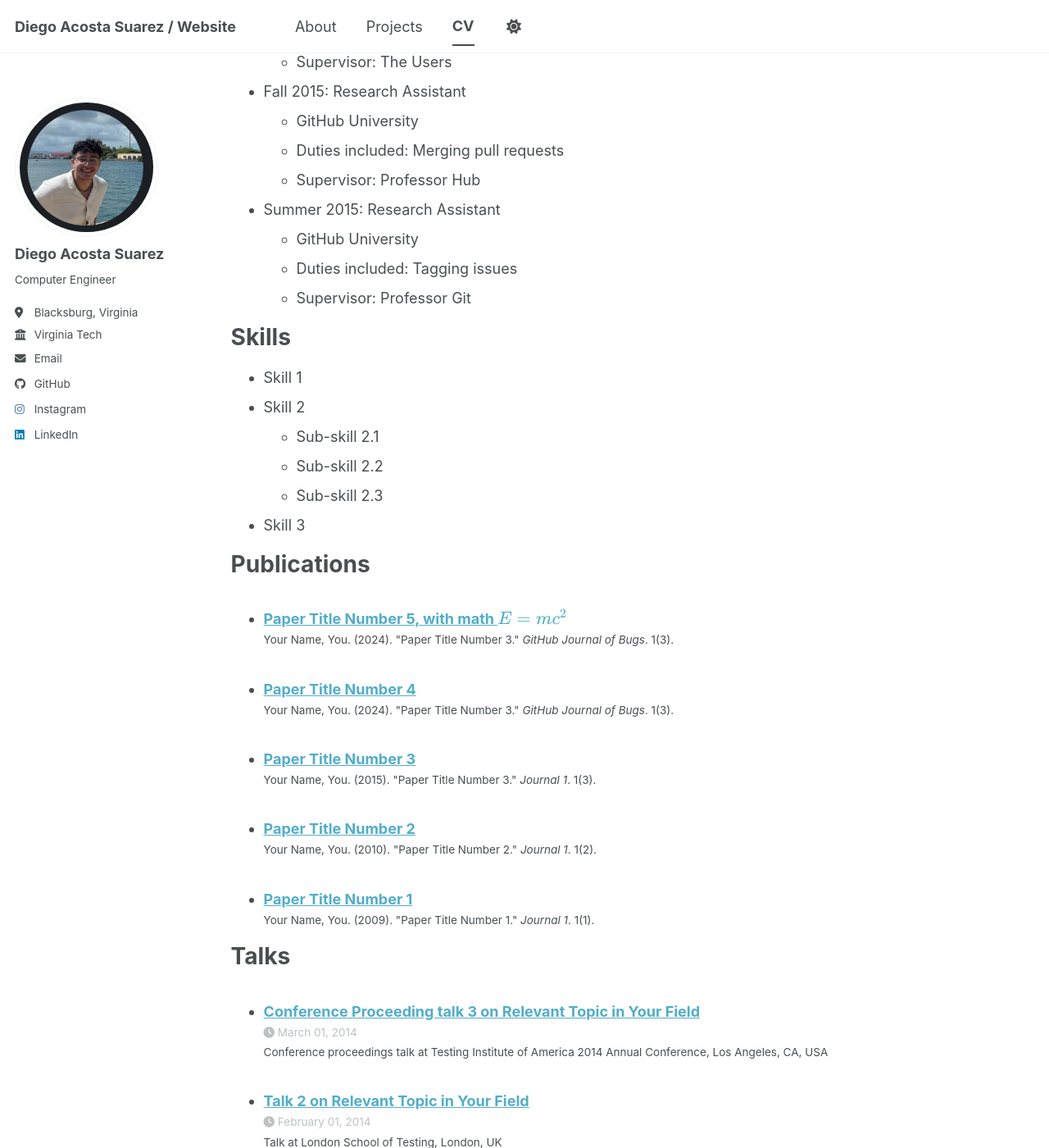
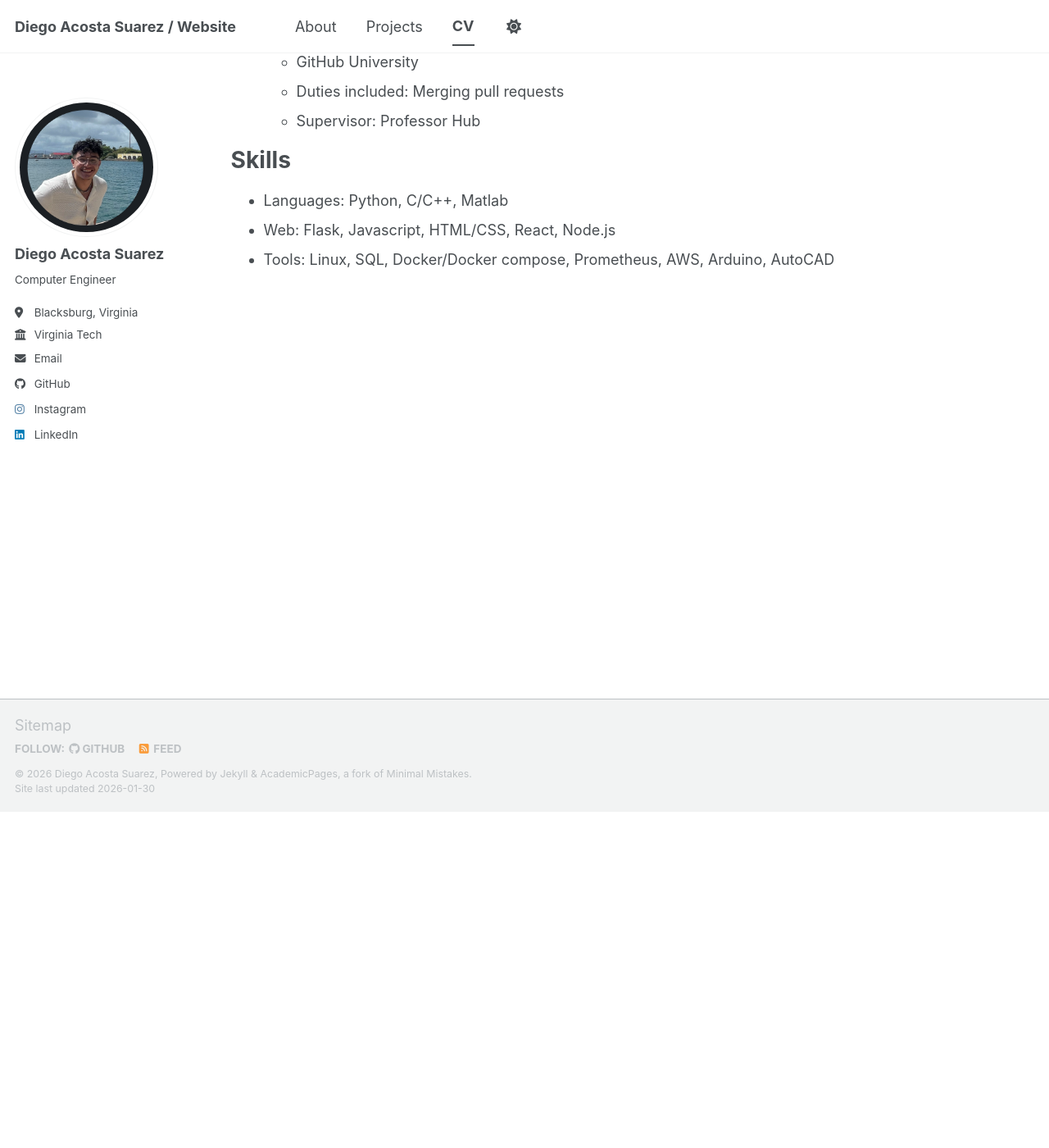
Before and after one commit to diegosuarez1/diegosuarez1.github.io, a Jekyll site: the page built from _pages/cv.md, in a window 1280 px wide and 1400 px high, scrolled down 410 px. Shown: the whole window at 82% size. Built offline with Jekyll 4.4.1, drawn with Linux system fonts in a browser that asks for light colours; a script bundle is joined from its source files by our own code; library files that are not in the unit come from our copies; some of the changed text lies outside the part shown.

Commit message:
final submission added cv and fixed typo in projects section 1

```diff
--- a/_pages/cv.md
+++ b/_pages/cv.md
@@ -11,54 +11,22 @@
 
 Education
 ======
-* Ph.D in Version Control Theory, GitHub University, 2018 (expected)
-* M.S. in Jekyll, GitHub University, 2014
-* B.S. in GitHub, GitHub University, 2012
+* B.S. in Computer Engineering, Virginia Tech, 2027
 
 Work experience
 ======
-* Spring 2024: Academic Pages Collaborator
-  * GitHub University
-  * Duties includes: Updates and improvements to template
-  * Supervisor: The Users
+* Fall 2025: Inspirefly
+  * Virginia Tech University
+  * Duties includes: Designing a Low Powered GNSS module
+  * Supervisor: Leads and Captains of departments
 
-* Fall 2015: Research Assistant
+* Fall 2025: MITRE Internship
   * GitHub University
   * Duties included: Merging pull requests
   * Supervisor: Professor Hub
 
-* Summer 2015: Research Assistant
-  * GitHub University
-  * Duties included: Tagging issues
-  * Supervisor: Professor Git
-
 Skills
 ======
-* Skill 1
-* Skill 2
-  * Sub-skill 2.1
-  * Sub-skill 2.2
-  * Sub-skill 2.3
-* Skill 3
-
-Publications
-======
-  <ul>{% for post in site.publications reversed %}
-    {% include archive-single-cv.html %}
-  {% endfor %}</ul>
-
-Talks
-======
-  <ul>{% for post in site.talks reversed %}
-    {% include archive-single-talk-cv.html  %}
-  {% endfor %}</ul>
-
-Teaching
-======
-  <ul>{% for post in site.teaching reversed %}
-    {% include archive-single-cv.html %}
-  {% endfor %}</ul>
-
-Service and leadership
-======
-* Currently signed in to 43 different slack teams
+* Languages: Python, C/C++, Matlab
+* Web: Flask, Javascript, HTML/CSS, React, Node.js
+* Tools: Linux, SQL, Docker/Docker compose, Prometheus, AWS, Arduino, AutoCAD
```
Also changed, not shown: _portfolio/portfolio-1.md (+1 -1 lines).
